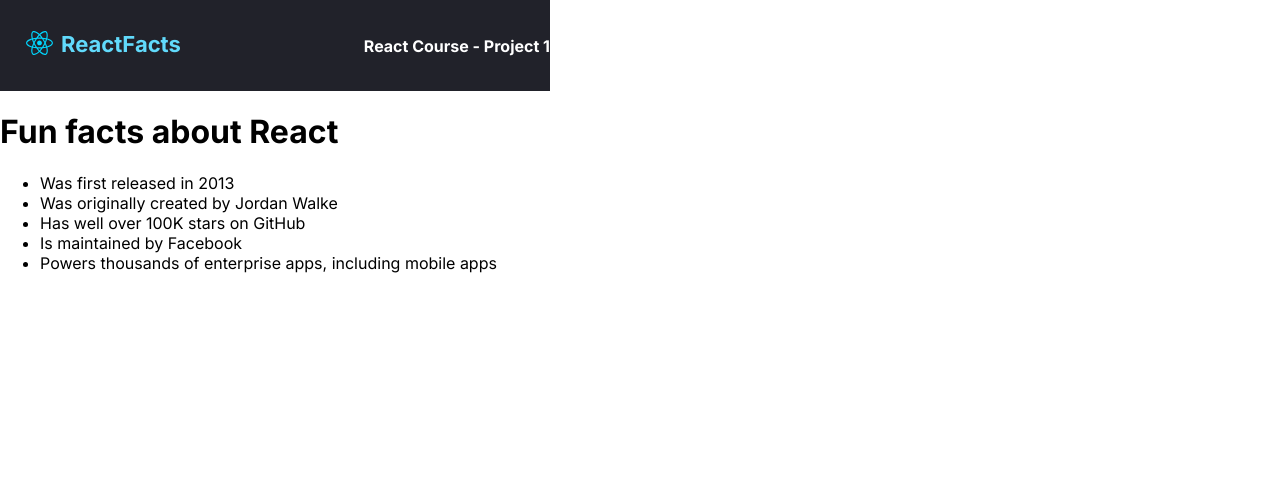
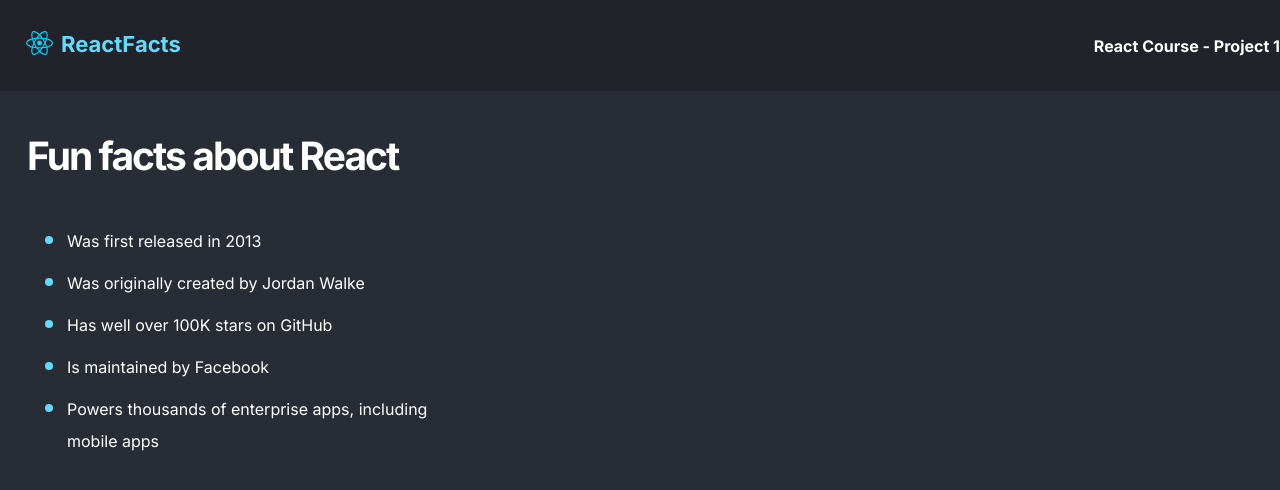
Before and after one commit to lytecode/react-facts, a React (Vite) app: page / in a window 1280 px wide. Shown: the top 490 px of the page. Built offline with nearby package versions, Linux system fonts and the light colour scheme.

Commit message:
Style main content and also style li marker

```diff
--- a/src/App.css
+++ b/src/App.css
@@ -1,8 +1,12 @@
+body {
+  background: #282D35;
+}
+
 nav {
   display: flex;
   padding: auto;
   background-color: #21222A;
-  width: 550px;
+  /* width: 550px; */
   height: 91px;
 }
 
@@ -26,3 +30,26 @@
   margin: auto 0 auto auto;
   font-weight: 16px;
 }
+
+.main {
+  color: #ffffff;
+  margin-top: 41px;
+  margin-left: 27px;
+}
+
+.title {
+  font-size: 39px;
+  letter-spacing: -0.05em;
+}
+
+.points {
+  line-height: 2;
+  font-size: 16px;
+  max-width: 400px;
+  padding-block: 10px;
+}
+
+.points>li::marker {
+  color: #61DAFB;
+  font-size: 1.5em;
+}
```
